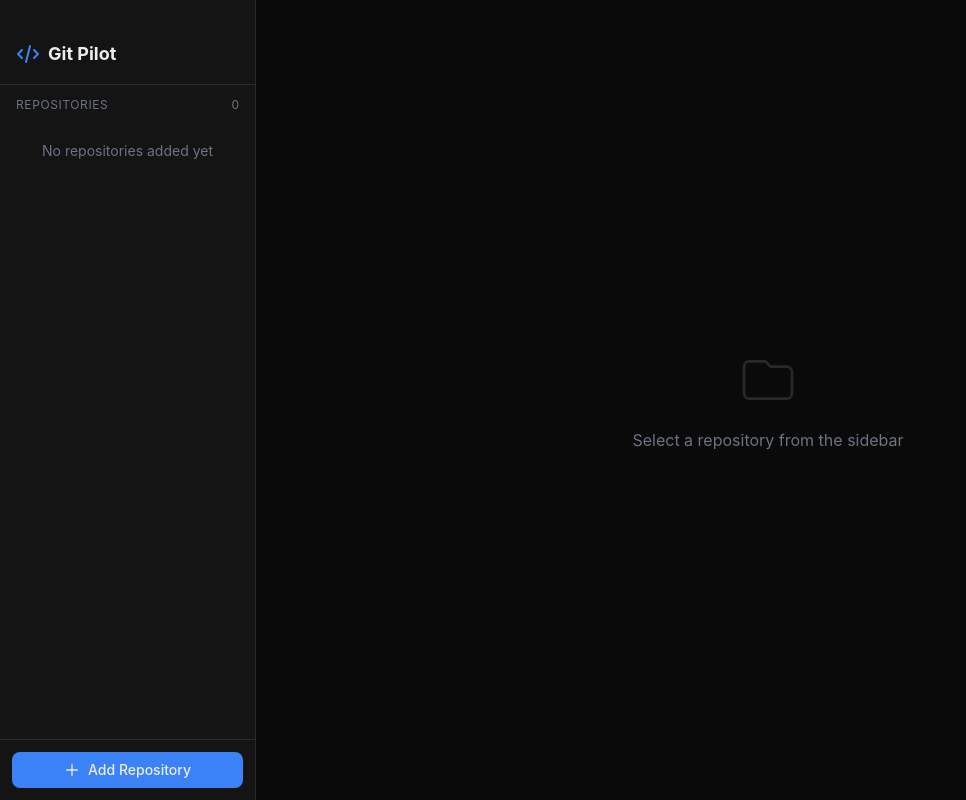
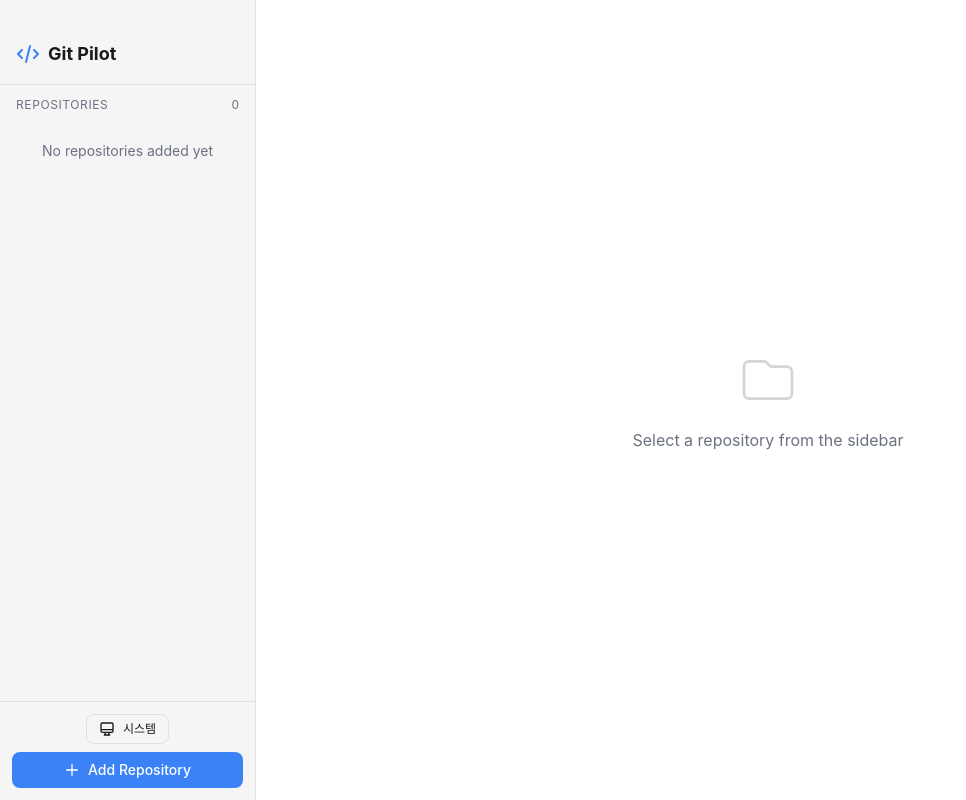
Before and after one commit to lee-m-h/git-pilot, a Next.js app: page / in a window 1280 px wide. Shown: the whole page, without its empty margins (0-966 px from the left). Built offline with nearby package versions, Linux system fonts and the light colour scheme.

Commit message:
feat: add theme toggle (system/light/dark)
- Add ThemeToggle component with cycle button
- Add light/dark CSS variables
- Support system preference detection
- Persist theme choice in localStorage
- Improve commit graph curve sharpness

```diff
--- a/src/app/globals.css
+++ b/src/app/globals.css
@@ -1,6 +1,22 @@
 @import "tailwindcss";
 
-:root {
+/* Light theme */
+:root, [data-theme="light"] {
+  --background: #ffffff;
+  --foreground: #1a1a1a;
+  --card: #f5f5f5;
+  --card-hover: #ebebeb;
+  --border: #e0e0e0;
+  --primary: #3b82f6;
+  --primary-hover: #2563eb;
+  --success: #22c55e;
+  --warning: #f59e0b;
+  --danger: #ef4444;
+  --muted: #6b7280;
+}
+
+/* Dark theme */
+[data-theme="dark"] {
   --background: #0a0a0a;
   --foreground: #ededed;
   --card: #141414;
@@ -12,6 +28,17 @@
   --warning: #f59e0b;
   --danger: #ef4444;
   --muted: #6b7280;
+}
+
+/* System preference (default) */
+@media (prefers-color-scheme: dark) {
+  :root:not([data-theme="light"]) {
+    --background: #0a0a0a;
+    --foreground: #ededed;
+    --card: #141414;
+    --card-hover: #1a1a1a;
+    --border: #2a2a2a;
+  }
 }
 
 * {
--- a/src/components/CommitGraph.tsx
+++ b/src/components/CommitGraph.tsx
@@ -230,11 +230,15 @@ export default function CommitGraph({ repoId, onSelectCommit }: CommitGraphProps
                   />
                 );
               } else {
-                // Diagonal or curved line for merges/branches
+                // S-curve with tighter/sharper bends
+                // Smaller control offset = more angular curve
+                const dy = edge.y2 - edge.y1;
+                const controlOffset = Math.min(Math.abs(dy) * 0.25, ROW_HEIGHT);
+
                 return (
                   <path
                     key={i}
-                    d={`M ${edge.x1} ${edge.y1} C ${edge.x1} ${(edge.y1 + edge.y2) / 2}, ${edge.x2} ${(edge.y1 + edge.y2) / 2}, ${edge.x2} ${edge.y2}`}
+                    d={`M ${edge.x1} ${edge.y1} C ${edge.x1} ${edge.y1 + controlOffset}, ${edge.x2} ${edge.y2 - controlOffset}, ${edge.x2} ${edge.y2}`}
                     stroke={edge.color}
                     strokeWidth={2}
                     fill="none"
--- a/src/components/Sidebar.tsx
+++ b/src/components/Sidebar.tsx
@@ -2,6 +2,7 @@
 
 import { useState } from 'react';
 import type { Repo } from '@/types';
+import ThemeToggle from './ThemeToggle';
 
 interface SidebarProps {
   repos: Repo[];
@@ -78,11 +79,14 @@ export default function Sidebar({ repos, selectedId, onSelect, onAdd, onRemove }
         )}
       </div>
 
-      {/* Add Button */}
-      <div className="p-3 border-t border-[var(--border)]">
+      {/* Footer */}
+      <div className="p-3 border-t border-[var(--border)] space-y-2">
+        <div className="flex justify-center">
+          <ThemeToggle />
+        </div>
         <button
           onClick={onAdd}
-          className="w-full flex items-center justify-center gap-2 px-4 py-2 bg-[var(--primary)] hover:bg-[var(--primary-hover)] rounded-lg transition-colors text-sm font-medium"
+          className="w-full flex items-center justify-center gap-2 px-4 py-2 bg-[var(--primary)] hover:bg-[var(--primary-hover)] rounded-lg transition-colors text-sm font-medium text-white"
         >
           <svg className="w-4 h-4" fill="none" viewBox="0 0 24 24" stroke="currentColor">
             <path strokeLinecap="round" strokeLinejoin="round" strokeWidth={2} d="M12 4v16m8-8H4" />
--- /dev/null
+++ b/src/components/ThemeToggle.tsx
@@ -0,0 +1,75 @@
+'use client';
+
+import { useState, useEffect } from 'react';
+
+type Theme = 'system' | 'light' | 'dark';
+
+export default function ThemeToggle() {
+  const [theme, setTheme] = useState<Theme>('system');
+  const [mounted, setMounted] = useState(false);
+
+  useEffect(() => {
+    setMounted(true);
+    const saved = localStorage.getItem('theme') as Theme;
+    if (saved) {
+      setTheme(saved);
+      applyTheme(saved);
+    }
+  }, []);
+
+  const applyTheme = (newTheme: Theme) => {
+    const root = document.documentElement;
+    if (newTheme === 'system') {
+      root.removeAttribute('data-theme');
+    } else {
+      root.setAttribute('data-theme', newTheme);
+    }
+  };
+
+  const cycleTheme = () => {
+    const themes: Theme[] = ['system', 'light', 'dark'];
+    const currentIndex = themes.indexOf(theme);
+    const nextTheme = themes[(currentIndex + 1) % themes.length];
+
+    setTheme(nextTheme);
+    localStorage.setItem('theme', nextTheme);
+    applyTheme(nextTheme);
+  };
+
+  if (!mounted) return null;
+
+  const icons = {
+    system: (
+      <svg className="w-4 h-4" fill="none" viewBox="0 0 24 24" stroke="currentColor">
+        <path strokeLinecap="round" strokeLinejoin="round" strokeWidth={2} d="M9.75 17L9 20l-1 1h8l-1-1-.75-3M3 13h18M5 17h14a2 2 0 002-2V5a2 2 0 00-2-2H5a2 2 0 00-2 2v10a2 2 0 002 2z" />
+      </svg>
+    ),
+    light: (
+      <svg className="w-4 h-4" fill="none" viewBox="0 0 24 24" stroke="currentColor">
+        <path strokeLinecap="round" strokeLinejoin="round" strokeWidth={2} d="M12 3v1m0 16v1m9-9h-1M4 12H3m15.364 6.364l-.707-.707M6.343 6.343l-.707-.707m12.728 0l-.707.707M6.343 17.657l-.707.707M16 12a4 4 0 11-8 0 4 4 0 018 0z" />
+      </svg>
+    ),
+    dark: (
+      <svg className="w-4 h-4" fill="none" viewBox="0 0 24 24" stroke="currentColor">
+        <path strokeLinecap="round" strokeLinejoin="round" strokeWidth={2} d="M20.354 15.354A9 9 0 018.646 3.646 9.003 9.003 0 0012 21a9.003 9.003 0 008.354-5.646z" />
+      </svg>
+    ),
+  };
+
+  const labels = {
+    system: '시스템',
+    light: '라이트',
+    dark: '다크',
+  };
+
+  return (
+    <button
+      onClick={cycleTheme}
+      className="flex items-center gap-2 px-3 py-1.5 text-sm rounded-lg border border-[var(--border)] hover:bg-[var(--card-hover)] transition-colors"
+      title={`테마: ${labels[theme]}`}
+    >
+      {icons[theme]}
+      <span className="text-xs">{labels[theme]}</span>
+    </button>
+  );
+}
```
